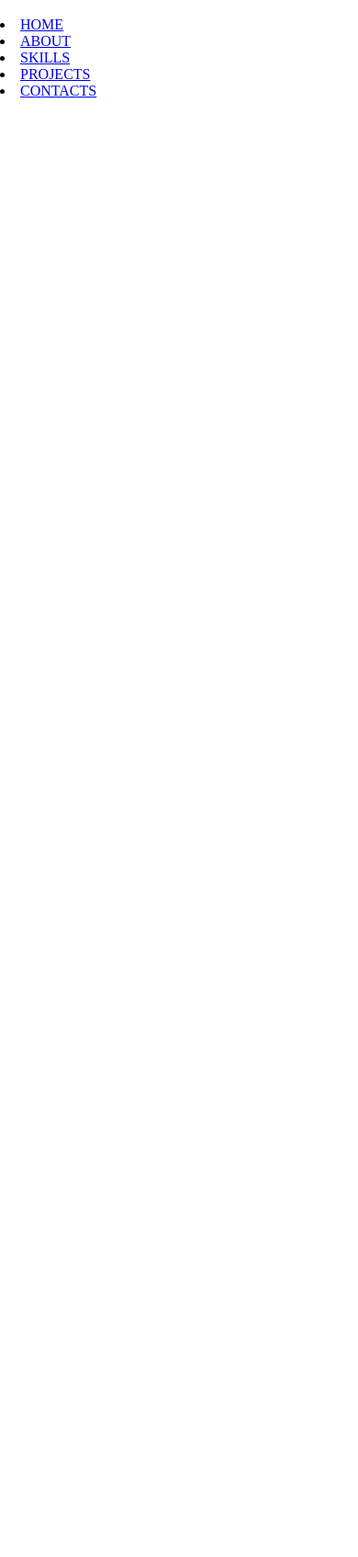
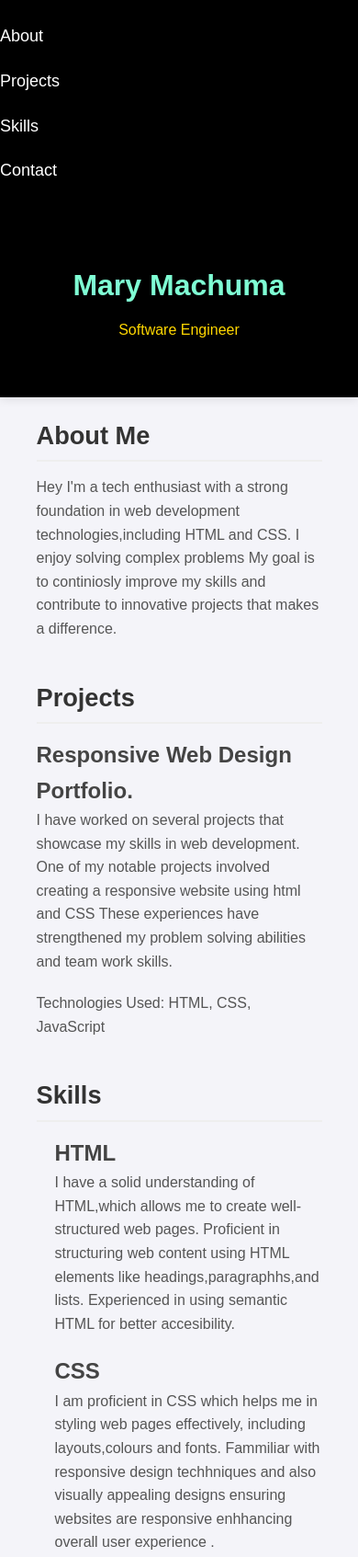
Before and after one commit to MaryMachuma/Project, a plain HTML site: page index.html in a window 390 px wide. Shown: the top 1693 px of the page at 92% size. Before the commit the page ends 844 px from the top, so only its background shows below. Drawn offline with Linux system fonts and the light colour scheme.

Commit message:
Adds styling

```diff
--- a/index.html
+++ b/index.html
@@ -4,22 +4,80 @@
     <meta charset="UTF-8">
     <meta name="viewport" content="width=device-width, initial-scale=1.0">
     <title>My Portfolio</title>
-    <link rel="stylesheet" href="style.css"
+    <link rel="stylesheet" href="style.css">
 </head>
 <body>
+    <nav>
+        <ul>
+           <li><a href="#about">About</a> </li>
+           <li><a href="#projects">Projects</a></li>
+           <li><a href="#skills">Skills</a> </li>
+            <li><a href="#contact">Contact</a> </li>
+        </ul>
+    </nav>
 
-    <div class="main">
-        <div class="navbar">
-            <img src="" alt=""
+   <header>
+    <div class="container">
 
-            <ul>
-                <li><a href="#">HOME</a></li>
-                <li><a href="#">ABOUT</a></li>
-                <li><a href="#">SKILLS</a></li>
-                <li><a href="#">PROJECTS</a></li>
-                <li><a href="#">CONTACTS</a></li>
-            </ul>
+        <h1>Mary Machuma</h1>
+        <p>Software Engineer</p>
+    </div>
+    </header>
+     <main class="container">
+    <section id="about">
+        <h2>About Me</h2>
+        <p>Hey I'm a tech enthusiast with a strong foundation in web development technologies,including HTML and CSS.
+            I enjoy solving complex problems
+            My goal is to continiosly improve my skills and contribute to innovative projects that makes a difference.</p>
+    </section>
+
+    <section id="projects">
+        <h2>Projects</h2>
+        <div class="project">
+            <h3>Responsive Web Design Portfolio.</h3>
+            <p>I have worked on several projects that showcase my skills in web development.
+             One of my notable projects involved creating a responsive website using html and CSS
+             These experiences have strengthened my problem solving abilities and team work skills. </p>
+            <p>Technologies Used: HTML, CSS, JavaScript</p>
+
         </div>
-    </div>
+
+    </section>
+
+    <section id="skills">
+        <h2>Skills</h2>
+        <ul>
+            <li>
+            <h3>HTML</h3>
+            <p> I have a solid understanding of HTML,which allows me to create well-structured web pages.
+                Proficient in structuring web content using HTML elements like headings,paragraphhs,and lists.
+                Experienced in using semantic HTML for better accesibility. </p>
+            </li>
+            <li>
+                <h3>CSS</h3>
+            <p> I am proficient in CSS which helps me in styling web pages effectively, including layouts,colours and fonts.
+              Fammiliar with responsive design techhniques and also visually appealing designs ensuring websites are
+              responsive enhhancing overall user experience . </p>
+            </li>
+            <li>
+                <h3>AICE</h3>
+            <p>My experience in the AICE program has provided me withh a comprehhensive understanding of advanced concepts
+                in web development.Throughout I have developed critical thinking and problem solving. </p>
+      </li>
+     </ul>
+    </section>
+
+    <section id="contact">
+        <h2>Contact</h2>
+        <p>Email: machmary173@gmail.com</p>
+        <p><a href="https://www.linkedin.com/in/mary-machuma-b4b538187?utm_sourceshare&utm_campaign=share_via&utm_content=profile&utm_medium=ios_app">My linkedin</a></p>
+        <p>+254704626801</p>
+    </section>
+
+     </main>
+    <footer class="container">
+        <p>&copy; 2024 Mary Machuma All rights reserved.</p>
+    </footer>
+
 </body>
 </html>
--- a/style.css
+++ b/style.css
@@ -1,4 +1,167 @@
-*{
+
+* {
     margin: 0;
     padding: 0;
+    box-sizing: border-box;
 }
+
+body {
+    font-family: Arial, sans-serif;
+    background-color: #f4f4f9;
+    color: #333;
+    line-height: 1.6;
+}
+
+.container {
+    width: 80%;
+    margin: 0 auto;
+    padding: 20px;
+}
+
+nav {
+    background-color: blaCK;
+    color: #fff;
+    padding: 15px 0;
+    justify-content: space-evenly;
+}
+
+nav ul {
+    list-style: none;
+    display: flex;
+    justify-content: center;
+}
+
+nav ul li {
+    margin: 0 15px;
+}
+
+nav ul li a {
+    color: #fff;
+    text-decoration: none;
+    font-size: 18px;
+}
+
+nav ul li a:hover {
+    text-decoration: underline;
+}
+
+header {
+    background-color: black;
+    padding: 40px 0;
+    text-align: center;
+    box-shadow: 0 2px 10px rgba(0, 0, 0, 0.1);
+}
+
+header img {
+    border-radius: 50%;
+    margin-bottom: 20px;
+}
+
+header h1 {
+    font-size: 2.5em;
+    margin-bottom: 10px;
+    color: aquamarine;
+}
+
+header p {
+    font-size: 1.2em;
+    color: gold;
+}
+
+main {
+    margin-top: 40px;
+}
+
+section {
+    margin-bottom: 40px;
+}
+
+section h2 {
+    font-size: 2em;
+    color: #333;
+    margin-bottom: 15px;
+    border-bottom: 2px solid #eee;
+    padding-bottom: 5px;
+    justify-content: center;
+}
+
+section p {
+    font-size: 1.1em;
+    color: #555;
+    margin-bottom: 20px;
+}
+
+section ul {
+    list-style-type: none;
+    margin-left: 20px;
+}
+
+section ul li {
+    margin-bottom: 20px;
+}
+
+h3 {
+    font-size: 1.5em;
+    color: #444;
+}
+
+a {
+    color: #0066cc;
+    text-decoration: none;
+}
+
+a:hover {
+    text-decoration: underline;
+}
+
+footer {
+    background-color: #333;
+    color: #fff;
+    text-align: center;
+    padding: 20px;
+    margin-top: 40px;
+}
+
+footer p {
+    font-size: 1em;
+}
+
+
+@media screen and (max-width: 768px) {
+    .container {
+        width: 90%;
+    }
+
+    header img {
+        width: 150px;
+        height: 150px;
+    }
+
+    header h1 {
+        font-size: 2em;
+    }
+
+    header p {
+        font-size: 1em;
+    }
+
+    nav ul {
+        flex-direction: column;
+    }
+
+    nav ul li {
+        margin: 10px 0;
+    }
+
+    section h2 {
+        font-size: 1.7em;
+    }
+
+    section p {
+        font-size: 1em;
+    }
+
+    footer p {
+        font-size: 0.9em;
+    }
+}
```
Also changed, not shown: Portfolio.jpeg (added), 1 other file.
